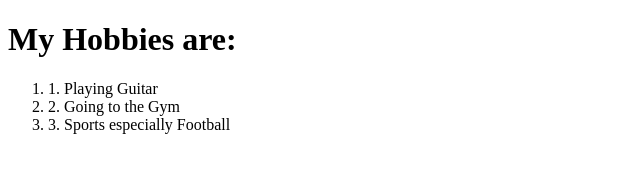
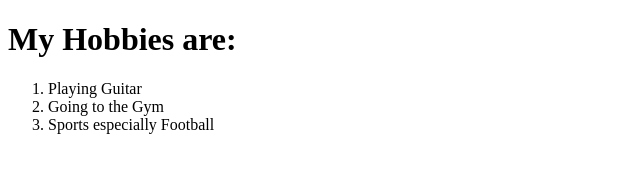
Before and after one commit to devgxrg/html-resume, a plain HTML site: page hobbies.html in a window 1280 px wide. Shown: the whole page, without its empty margins (0-640 px from the left). Drawn offline with Linux system fonts and the light colour scheme.

Commit message:
Add files via upload

```diff
--- a/hobbies.html
+++ b/hobbies.html
@@ -9,9 +9,9 @@
 <body>
     <h1>My Hobbies are:</h1>
     <ol>
-        <li>1. Playing Guitar</li>
-        <li>2. Going to the Gym</li>
-        <li>3. Sports especially Football</li>
+        <li>Playing Guitar</li>
+        <li>Going to the Gym</li>
+        <li>Sports especially Football</li>
     </ol>
 </body>
 </html>
```
